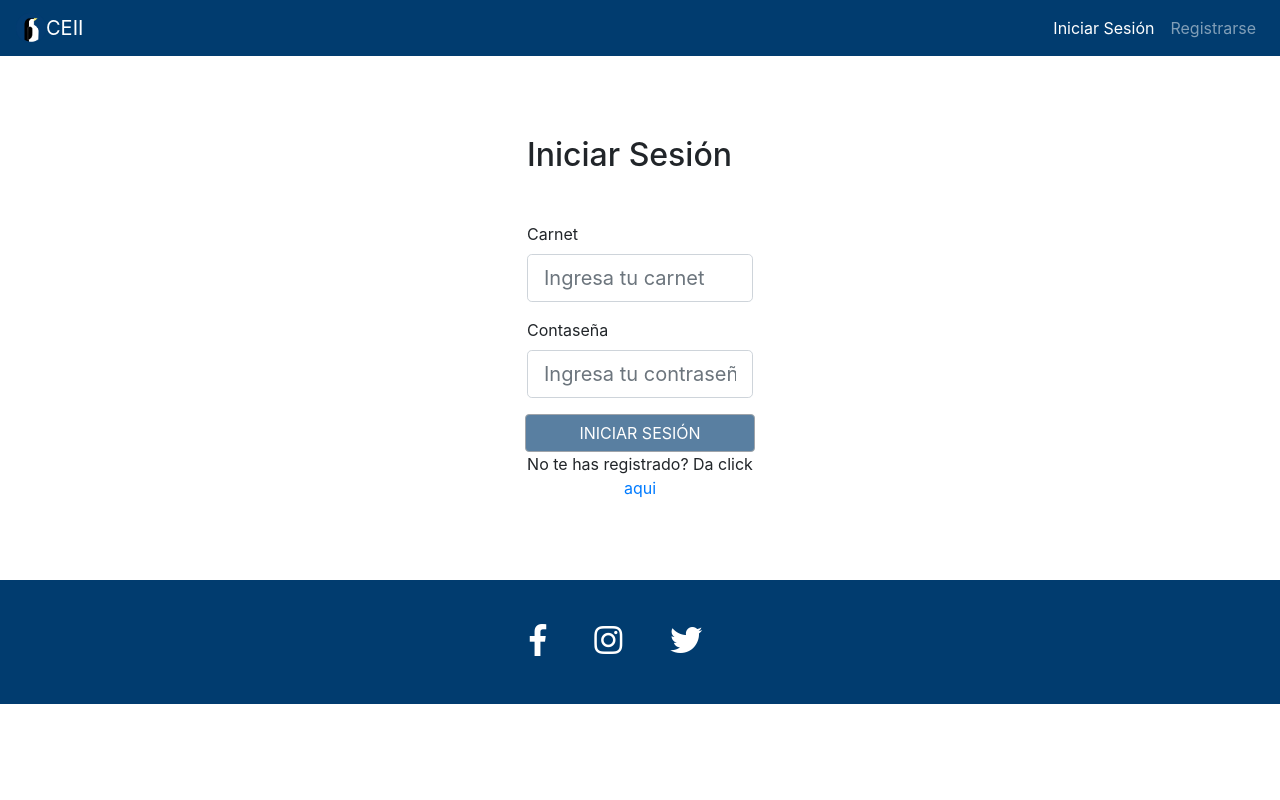
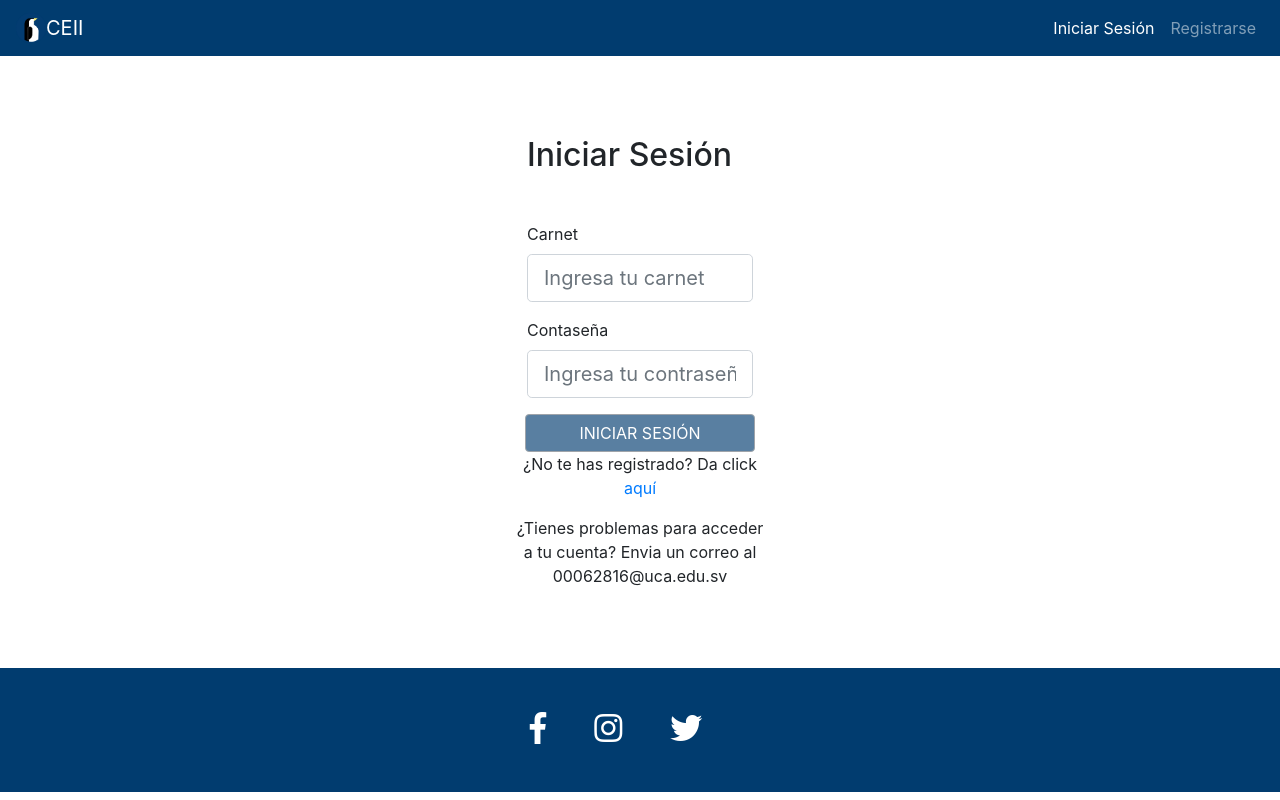
Before and after one commit to CEII/CEII-PreU, a React (Create React App) app: page /preu/login in a window 1280 px wide. Built offline with nearby package versions, Linux system fonts and the light colour scheme.

Commit message:
Improve
added email to recover account

```diff
--- a/src/components/Cursos/CursosWrapper/CursosWrapper.js
+++ b/src/components/Cursos/CursosWrapper/CursosWrapper.js
@@ -1,5 +1,5 @@
 import React from 'react';
-import {Container, FormGroup, FormText, Input, Label} from "reactstrap";
+import {Container, FormGroup, Input} from "reactstrap";
 import {cursosCard as CursosCard} from "./../CursosCard/CursosCard";
 import style from "./CursosWrapper.module.css";
 
--- a/src/containers/Login/Login.js
+++ b/src/containers/Login/Login.js
@@ -57,7 +57,7 @@ class Login extends Component {
                 if (status !== 401) {
                     localStorage.setItem("token", data.message);
                     this.props.history.push("/");
-                }else{
+                } else {
                     this.setState({
                         alert: {
                             visible: true,
@@ -77,10 +77,10 @@ class Login extends Component {
     validFields() {
         let isValid = true;
         for (let key in this.state.form) {
-            if(key==="secreto"){
-                isValid = isValid && this.state.form[key].trim().length>7;
-            }else{
-                isValid = isValid && this.state.form[key].trim().length>0;
+            if (key === "secreto") {
+                isValid = isValid && this.state.form[key].trim().length > 7;
+            } else {
+                isValid = isValid && this.state.form[key].trim().length > 0;
             }
         }
         return isValid;
@@ -101,7 +101,8 @@ class Login extends Component {
             <div className="spinner-grow Center" role="status">
                 <span className="sr-only">Loading...</span>
             </div>
-            : <Button className={style.btn+" btn"} onClick={this.submitHandler} disabled={!this.validFields()}>INICIAR SESIÓN</Button>
+            : <Button className={style.btn + " btn"} onClick={this.submitHandler} disabled={!this.validFields()}>INICIAR
+                SESIÓN</Button>
 
         return <>
             <Header type={0}/>
@@ -113,7 +114,9 @@ class Login extends Component {
             <div className={"CenterContainer"}>
                 <LoginForm data={this.state.form} change={this.changeHandler}/>
                 {buttom}
-                <p style={{textAlign:"center"}}>No te has registrado? Da click<Link to={"/signup"}> aqui</Link></p>
+                <p style={{textAlign: "center"}}>¿No te has registrado? Da click<Link to={"/signup"}> aquí</Link></p>
+                <p style={{textAlign: "center"}}>¿Tienes problemas para acceder a tu cuenta? Envia un correo al 00062816@uca.edu.sv
+                </p>
             </div>
             <Footer type={0}/>
         </>
```
